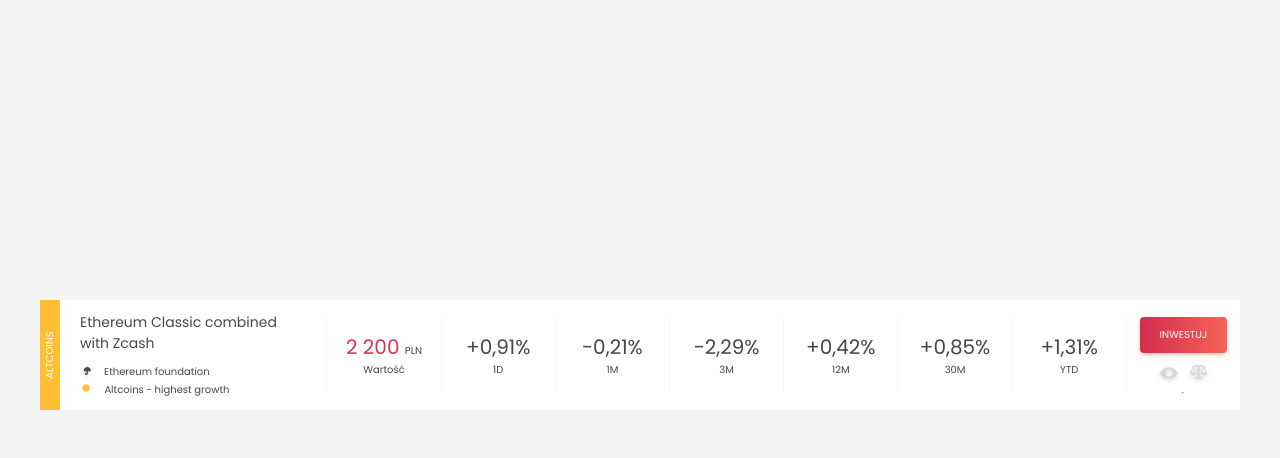
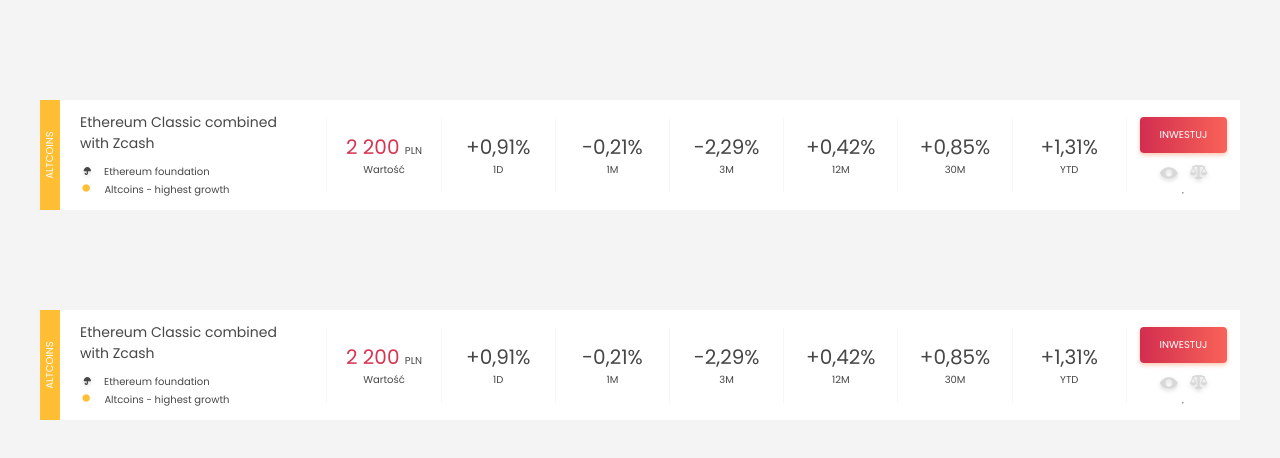
Before and after one commit to DorotaSzostak/hype4, a plain HTML site: page index.html in a window 1280 px wide. Drawn offline with Linux system fonts and the light colour scheme.

Commit message:
second item

```diff
--- a/index.html
+++ b/index.html
@@ -63,5 +63,60 @@
                 <hr>
             </div>
         </div>
+
+        <div class="element">
+            <div class="element__item yellow">
+                <p class="element__item--vertical">ALTCOINS</p>
+            </div>
+            <div class="element__item big">
+                <h1 class="element__item--title">Ethereum Classic combined with Zcash</h1>
+                <li>Ethereum foundation</li>
+                <li>Altcoins - highest growth</li>
+            </div>
+            <vr></vr>
+            <div class="element__item medium">
+                <p class="element__item--number red">2 200 <span>PLN</span></p>
+                <p class="element__item--index">Wartość</p>
+            </div>
+            <vr></vr>
+           <div class="element__item medium">
+                <p class="element__item--number">+0,91%</p>
+                <p class="element__item--index">1D</p>
+            </div>
+            <vr></vr>
+            <div class="element__item medium">
+                <p class="element__item--number">-0,21%</p>
+                <p class="element__item--index">1M</p>
+            </div>
+            <vr></vr>
+            <div class="element__item medium">
+                <p class="element__item--number">-2,29%</p>
+                <p class="element__item--index">3M</p>
+            </div>
+            <vr></vr>
+            <div class="element__item medium">
+                <p class="element__item--number">+0,42%</p>
+                <p class="element__item--index">12M</p>
+            </div>
+            <vr></vr>
+            <div class="element__item medium">
+                <p class="element__item--number">+0,85%</p>
+                <p class="element__item--index">30M</p>
+            </div>
+            <vr></vr>
+            <div class="element__item medium">
+                <p class="element__item--number">+1,31%</p>
+                <p class="element__item--index">YTD</p>
+            </div>
+            <vr></vr>
+            <div class="element__item medium">
+                <button class="element__item--button">INWESTUJ</button>
+                <div class="element__item--icons">
+                   <img src="img/oko.png" alt="eye">
+                   <img src="img/waga.png" alt="scale">
+                </div>
+                <hr>
+            </div>
+        </div>
     </body>
 </html>
--- a/styles.css
+++ b/styles.css
@@ -16,7 +16,7 @@
     display: flex;
     flex-wrap: wrap;
     background-color: #fff;
-    margin: 300px auto;
+    margin: 100px auto;
 }
 
 @media(max-width:768px){
```
